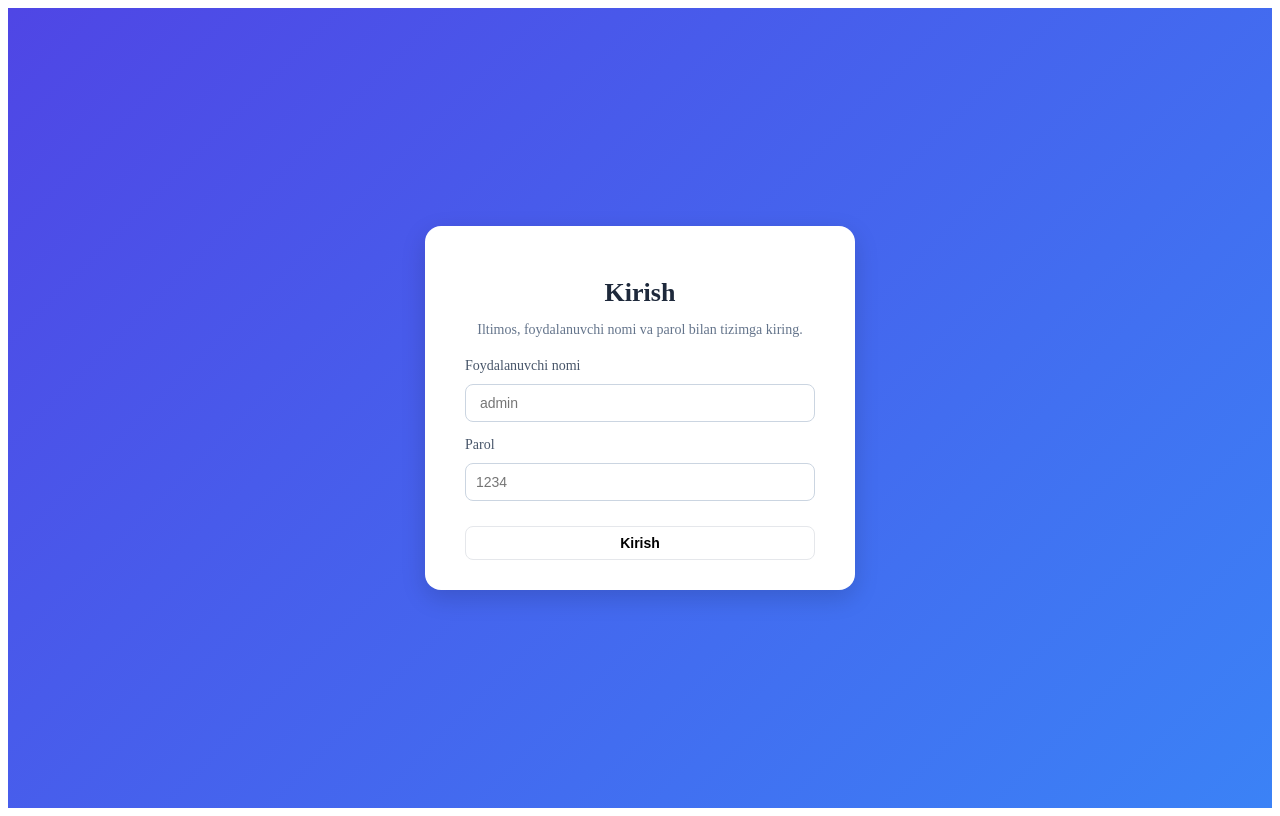
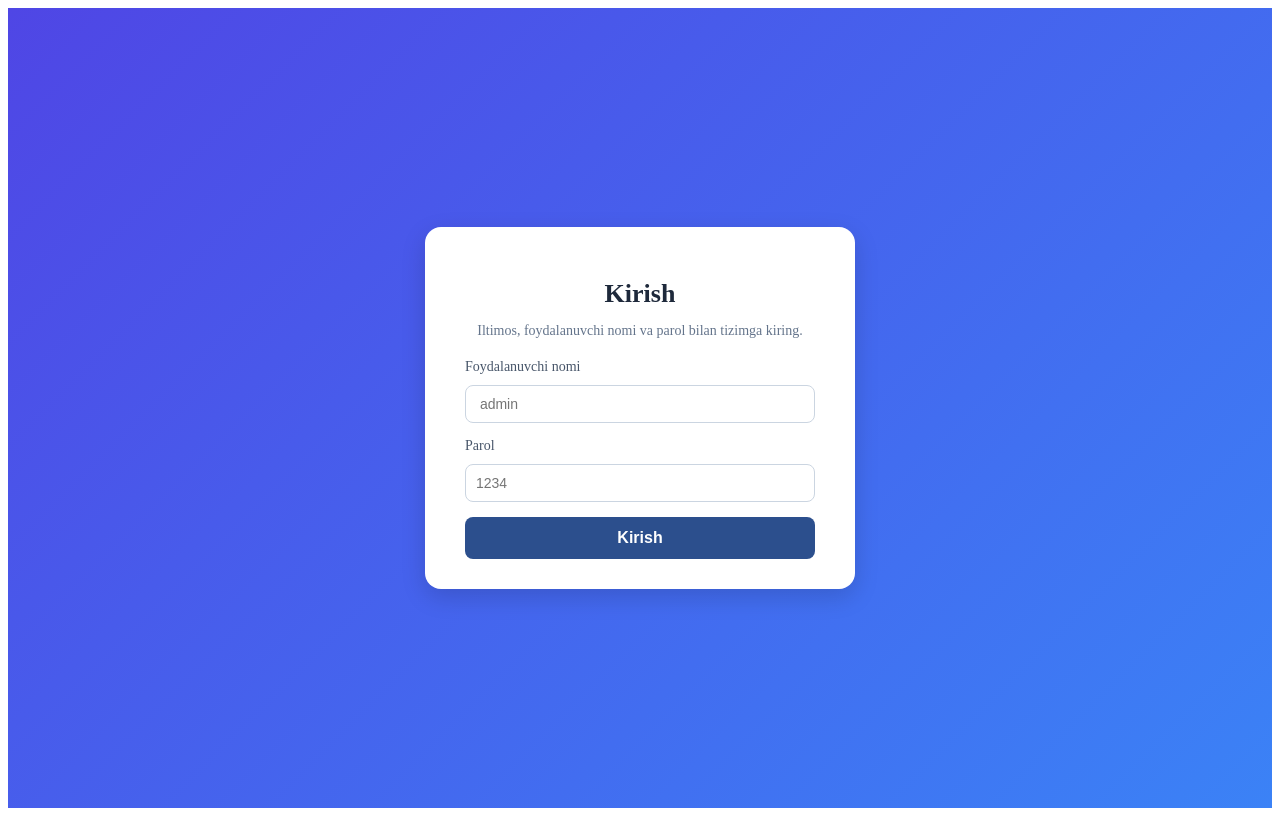
Before and after one commit to AzizbekNutfullayev/admin-ponel, a React (Vite) app: page / in a window 1280 px wide. Built offline with nearby package versions, Linux system fonts and the light colour scheme.

Commit message:
new comit

```diff
--- a/src/index.css
+++ b/src/index.css
@@ -55,7 +55,7 @@
   box-shadow: 0 0 0 3px rgba(59, 130, 246, 0.25);
 }
 
-.btn {
+.btn_button {
   width: 100%;
   padding: 12px;
   font-size: 16px;
@@ -64,9 +64,11 @@
   border-radius: 8px;
   cursor: pointer;
   transition: background 0.3s;
-}
-
-.btn:hover {
+  background: #2c4f8d;
+  color: white;
+}
+
+.btn_button:hover {
   background: #2563eb;
 }
 
--- a/src/page/Login.jsx
+++ b/src/page/Login.jsx
@@ -72,7 +72,7 @@ export default function Login({ onLogin }) {
         {error && <div className="error">{error}</div>}
 
         <div style={{ marginTop: 10 }}>
-          <button className="btn" type="submit" disabled={loading}>
+          <button className="btn_button" type="submit" disabled={loading}>
             {loading ? "Kirish..." : "Kirish"}
           </button>
         </div>
```
